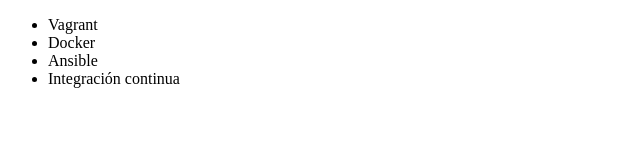
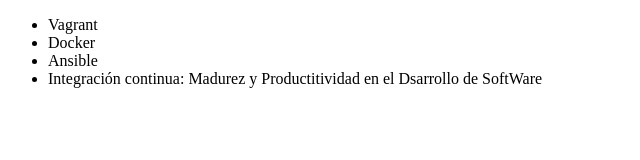
Before and after one commit to alfavinyl/alura-git, a plain HTML site: page index.html in a window 1280 px wide. Shown: the whole page, without its empty margins (0-640 px from the left). Drawn offline with Linux system fonts and the light colour scheme.

Commit message:
Renombrando curso de integración continua

```diff
--- a/index.html
+++ b/index.html
@@ -9,7 +9,7 @@
          <li> Vagrant </li>
          <li> Docker </li>
          <li> Ansible </li>
-         <li> Integración continua</li>
+         <li> Integración continua: Madurez y Productitividad en el Dsarrollo de SoftWare</li>
      </ul>
 </body>
 </html>
```
